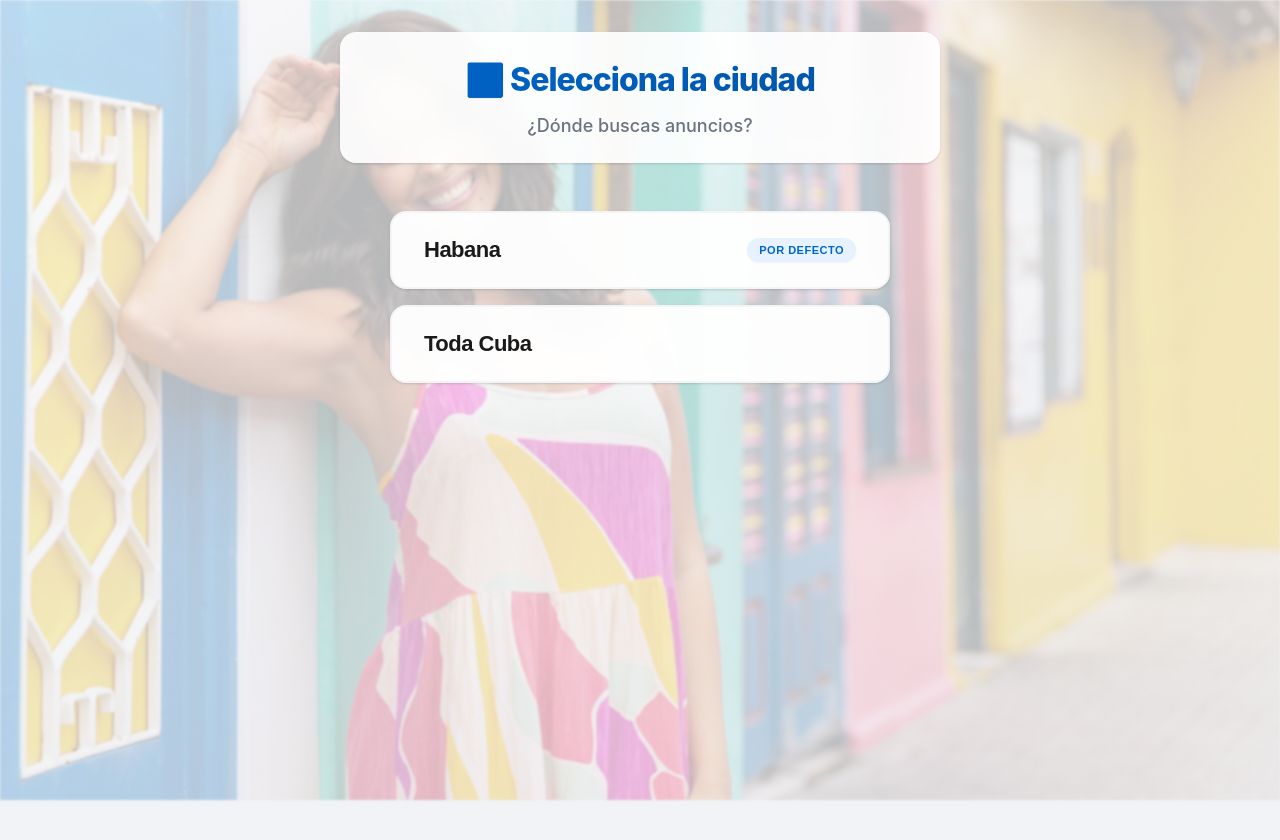
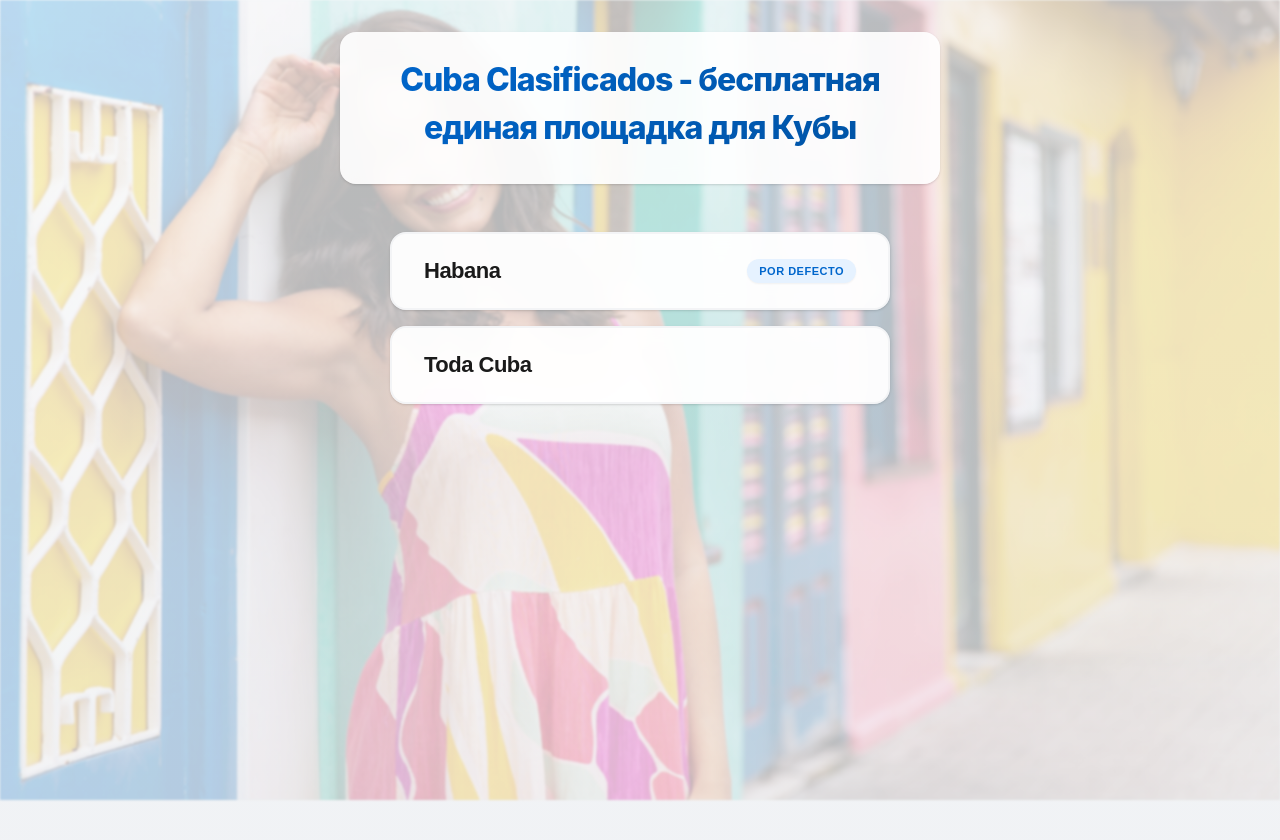
Before and after one commit to AlexViNemtsov/CubaLibre, a React (Vite) app in the folder frontend/: page / in a window 1280 px wide. Shown: the top 840 px of the page. Built offline with nearby package versions, Linux system fonts and the light colour scheme; no server answers.

Commit message:
Обновлен заголовок главной страницы

```diff
--- a/frontend/src/components/CitySelection.jsx
+++ b/frontend/src/components/CitySelection.jsx
@@ -70,8 +70,7 @@ function CitySelection({ onSelect }) {
   return (
     <div className="city-selection">
       <div className="city-selection-header">
-        <h1>🏙️ Selecciona la ciudad</h1>
-        <p>¿Dónde buscas anuncios?</p>
+        <h1>Cuba Clasificados - бесплатная единая площадка для Кубы</h1>
       </div>
 
       <div className="city-list">
```
